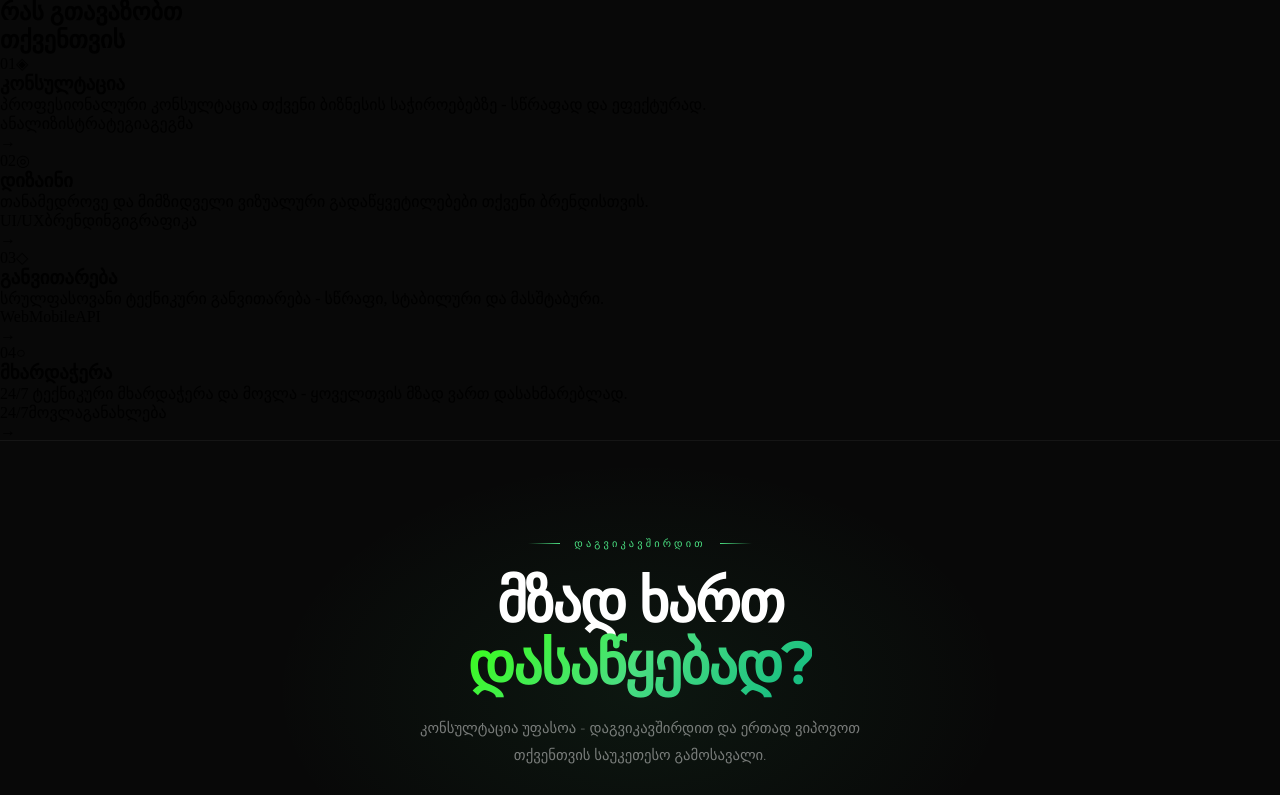
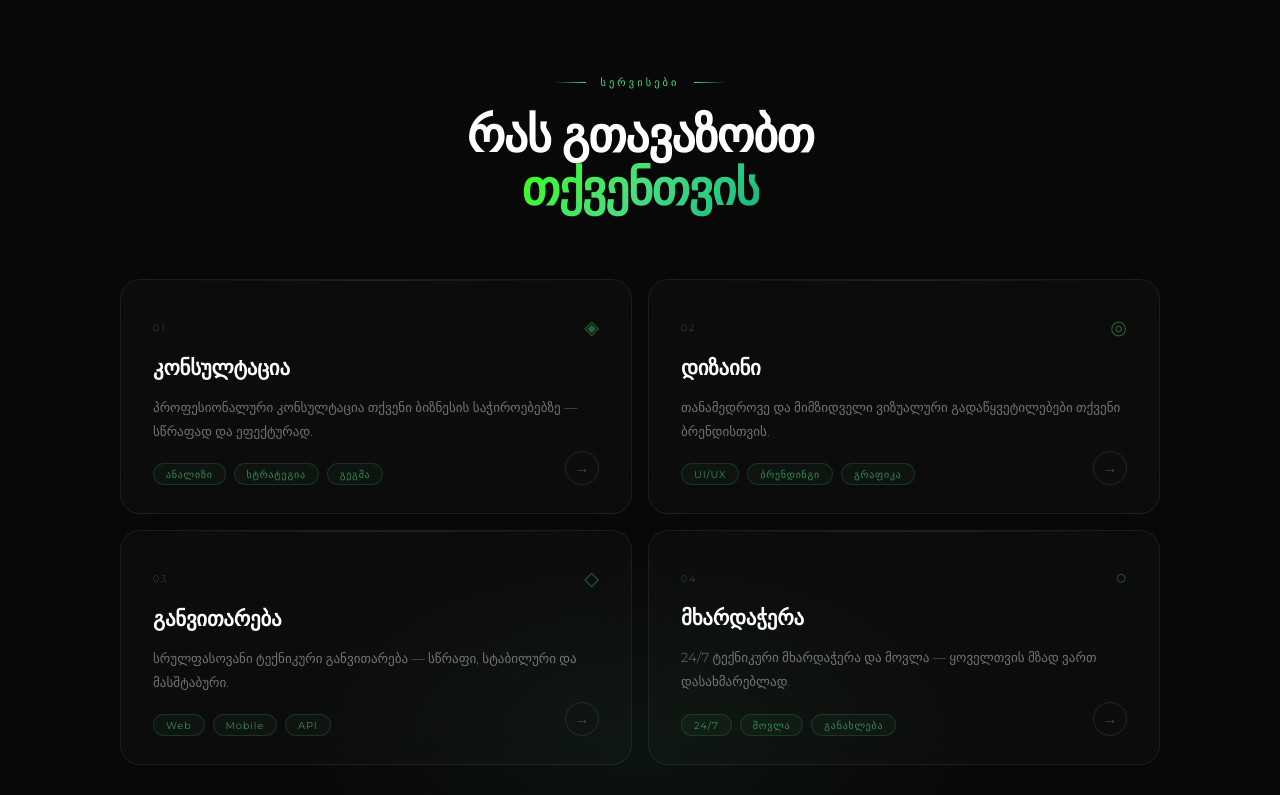
Before and after one commit to lizzaaabb/template1, a Next.js app: page / in a window 1280 px wide. Shown: the part 1620-2415 px from the top of the page. Built offline with nearby package versions, Linux system fonts and the light colour scheme.

Commit message:
hederic da servisebic fix

```diff
--- a/src/app/components/Services.js
+++ b/src/app/components/Services.js
@@ -10,7 +10,7 @@ const services = [
     id: '01',
     icon: '◈',
     title: 'კონსულტაცია',
-    desc: 'პროფესიონალური კონსულტაცია თქვენი ბიზნესის საჭიროებებზე - სწრაფად და ეფექტურად.',
+    desc: 'პროფესიონალური კონსულტაცია თქვენი ბიზნესის საჭიროებებზე — სწრაფად და ეფექტურად.',
     tags: ['ანალიზი', 'სტრატეგია', 'გეგმა'],
   },
   {
@@ -24,14 +24,14 @@ const services = [
     id: '03',
     icon: '◇',
     title: 'განვითარება',
-    desc: 'სრულფასოვანი ტექნიკური განვითარება - სწრაფი, სტაბილური და მასშტაბური.',
+    desc: 'სრულფასოვანი ტექნიკური განვითარება — სწრაფი, სტაბილური და მასშტაბური.',
     tags: ['Web', 'Mobile', 'API'],
   },
   {
     id: '04',
     icon: '○',
     title: 'მხარდაჭერა',
-    desc: '24/7 ტექნიკური მხარდაჭერა და მოვლა - ყოველთვის მზად ვართ დასახმარებლად.',
+    desc: '24/7 ტექნიკური მხარდაჭერა და მოვლა — ყოველთვის მზად ვართ დასახმარებლად.',
     tags: ['24/7', 'მოვლა', 'განახლება'],
   },
 ]
--- a/src/app/styles/Services.css
+++ b/src/app/styles/Services.css
@@ -1,81 +1,77 @@
-/* ━━━━━━━━━━━━━━━━━━━━━━━━━━━━━━━━━━━━━━
-   ABOUT OUTER
-━━━━━━━━━━━━━━━━━━━━━━━━━━━━━━━━━━━━━━ */
-.a2-outer {
+/* ─────────────────────────────────────────
+   SERVICES OUTER
+───────────────────────────────────────── */
+.srv-outer {
   background-color: #080808;
   width: 100%;
-  padding: 100px 120px;
+  padding: 96px 120px;
   display: flex;
+  flex-direction: column;
   align-items: center;
-  gap: 80px;
+  gap: 64px;
   box-sizing: border-box;
-  border-top: 1px solid rgba(74, 222, 128, 0.08);
+  border-top: 1px solid rgba(255, 255, 255, 0.05);
   position: relative;
   overflow: hidden;
 }
 
-.a2-bg-glow {
+/* bg glow accent */
+.srv-bg-glow {
   position: absolute;
-  top: 50%;
-  left: 30%;
-  transform: translate(-50%, -50%);
-  width: 600px;
-  height: 600px;
-  background: radial-gradient(ellipse, rgba(74, 222, 128, 0.05) 0%, transparent 65%);
+  bottom: -80px;
+  left: 50%;
+  transform: translateX(-50%);
+  width: 700px;
+  height: 400px;
+  background: radial-gradient(ellipse, rgba(74, 222, 128, 0.06) 0%, transparent 70%);
   pointer-events: none;
 }
 
-/* ━━━━━━━━━━━━━━━━━━━━━━━━━━━━━━━━━━━━━━
-   LEFT
-━━━━━━━━━━━━━━━━━━━━━━━━━━━━━━━━━━━━━━ */
-.a2-left {
-  flex: 1;
-  max-width: 480px;
+/* ─────────────────────────────────────────
+   HEADING
+───────────────────────────────────────── */
+.srv-head {
   display: flex;
   flex-direction: column;
-  gap: 28px;
+  align-items: center;
+  text-align: center;
+  gap: 20px;
   opacity: 0;
-  transform: translateX(-36px);
-  transition: opacity 0.8s ease, transform 0.8s ease;
+  transform: translateY(28px);
+  transition: opacity 0.7s ease, transform 0.7s ease;
 }
 
-.a2-left--in {
+.srv-head--visible {
   opacity: 1;
-  transform: translateX(0);
+  transform: translateY(0);
 }
 
-/* eyebrow */
-.a2-eyebrow {
+.srv-eyebrow {
   display: flex;
   align-items: center;
-  gap: 10px;
+  gap: 14px;
   font-family: 'Montserrat', sans-serif;
   font-size: 0.65rem;
   font-weight: 400;
-  letter-spacing: 0.28em;
+  letter-spacing: 0.3em;
   text-transform: uppercase;
   color: #4ADE80;
   margin: 0;
 }
 
-.a2-eyebrow-dot {
+.srv-eyebrow-line {
   display: inline-block;
-  width: 6px;
-  height: 6px;
-  border-radius: 50%;
-  background: #4ADE80;
-  box-shadow: 0 0 8px rgba(74, 222, 128, 0.8);
+  width: 32px;
+  height: 1px;
+  background: linear-gradient(90deg, transparent, #4ADE80);
   flex-shrink: 0;
-  animation: a2-dot-pulse 2s ease-in-out infinite;
 }
 
-@keyframes a2-dot-pulse {
-  0%, 100% { transform: scale(1); opacity: 1; }
-  50%       { transform: scale(1.5); opacity: 0.6; }
+.srv-eyebrow-line--r {
+  background: linear-gradient(90deg, #4ADE80, transparent);
 }
 
-/* title */
-.a2-title {
+.srv-title {
   font-family: 'Montserrat', sans-serif;
   font-size: 3rem;
   font-weight: 800;
@@ -85,228 +81,205 @@
   letter-spacing: -0.03em;
 }
 
-.a2-title-grad {
+.srv-title-grad {
   background: linear-gradient(135deg, #39FF14 0%, #4ADE80 50%, #10B981 100%);
   -webkit-background-clip: text;
   -webkit-text-fill-color: transparent;
   background-clip: text;
 }
 
-/* desc */
-.a2-desc {
-  font-family: 'Montserrat', sans-serif;
-  font-size: 0.9rem;
-  font-weight: 300;
-  color: rgba(255,255,255,0.42);
-  line-height: 1.9;
-  margin: 0;
+/* ─────────────────────────────────────────
+   GRID — 2x2
+───────────────────────────────────────── */
+.srv-grid {
+  display: grid;
+  grid-template-columns: repeat(2, 1fr);
+  gap: 16px;
+  width: 100%;
+  max-width: 1100px;
 }
 
-/* ━━━━━━━━━━━━━━━━━━━━━━━━━━━━━━━━━━━━━━
-   STATS
-━━━━━━━━━━━━━━━━━━━━━━━━━━━━━━━━━━━━━━ */
-.a2-stats {
-  display: flex;
-  gap: 0;
-  border: 1px solid rgba(74, 222, 128, 0.1);
-  border-radius: 16px;
-  overflow: hidden;
-}
-
-.a2-stat {
-  flex: 1;
-  padding: 20px 16px;
-  text-align: center;
-  border-right: 1px solid rgba(74, 222, 128, 0.08);
-  background: rgba(74, 222, 128, 0.02);
-  transition: background 0.3s;
-}
-
-.a2-stat:last-child { border-right: none; }
-.a2-stat:hover { background: rgba(74, 222, 128, 0.05); }
-
-.a2-stat-val {
-  font-family: 'Montserrat', sans-serif;
-  font-size: 1.6rem;
-  font-weight: 800;
-  margin: 0 0 4px 0;
-  line-height: 1;
-  background: linear-gradient(135deg, #39FF14 0%, #4ADE80 50%, #10B981 100%);
-  -webkit-background-clip: text;
-  -webkit-text-fill-color: transparent;
-  background-clip: text;
-}
-
-.a2-stat-lbl {
-  font-family: 'Montserrat', sans-serif;
-  font-size: 0.62rem;
-  font-weight: 300;
-  color: rgba(255,255,255,0.32);
-  letter-spacing: 0.06em;
-  margin: 0;
-  line-height: 1.4;
-}
-
-/* ━━━━━━━━━━━━━━━━━━━━━━━━━━━━━━━━━━━━━━
-   RIGHT — cards
-━━━━━━━━━━━━━━━━━━━━━━━━━━━━━━━━━━━━━━ */
-.a2-right {
-  flex: 1;
-  display: flex;
-  flex-direction: column;
-  gap: 14px;
-  opacity: 0;
-  transform: translateX(36px);
-  transition: opacity 0.8s ease 0.15s, transform 0.8s ease 0.15s;
-}
-
-.a2-right--in {
-  opacity: 1;
-  transform: translateX(0);
-}
-
-/* card */
-.a2-card {
+/* ─────────────────────────────────────────
+   CARD
+───────────────────────────────────────── */
+.srv-card {
   position: relative;
   display: flex;
   flex-direction: column;
-  gap: 12px;
-  padding: 28px 28px 24px;
-  border-radius: 18px;
+  gap: 16px;
+  padding: 36px 32px 28px;
+  border-radius: 20px;
   overflow: hidden;
-  background: rgba(74, 222, 128, 0.02);
+  background: rgba(255, 255, 255, 0.02);
   backdrop-filter: blur(18px);
   -webkit-backdrop-filter: blur(18px);
-  border: 1px solid rgba(74, 222, 128, 0.08);
+  border: 1px solid rgba(255, 255, 255, 0.07);
+  cursor: default;
+
   opacity: 0;
-  transform: translateX(24px);
+  transform: translateY(28px);
   transition:
     opacity 0.55s ease,
     transform 0.55s ease,
-    border-color 0.3s,
-    background 0.3s,
-    box-shadow 0.3s;
+    border-color 0.35s ease,
+    background 0.35s ease,
+    box-shadow 0.35s ease;
 }
 
-.a2-card--visible {
+.srv-card--visible {
   opacity: 1;
-  transform: translateX(0);
+  transform: translateY(0);
 }
 
-.a2-card:hover {
-  background: rgba(74, 222, 128, 0.05);
+.srv-card:hover {
+  background: rgba(74, 222, 128, 0.04);
   border-color: rgba(74, 222, 128, 0.28);
   box-shadow:
     0 0 0 1px rgba(74, 222, 128, 0.1),
-    0 8px 40px rgba(74, 222, 128, 0.07);
+    0 12px 48px rgba(74, 222, 128, 0.08);
 }
 
-/* shimmer */
-.a2-card-shine {
+/* shimmer top */
+.srv-card-shine {
   position: absolute;
-  top: 0; left: 8%; right: 8%;
+  top: 0;
+  left: 8%;
+  right: 8%;
   height: 1px;
-  background: linear-gradient(90deg, transparent, rgba(255,255,255,0.08), transparent);
+  background: linear-gradient(90deg, transparent, rgba(255,255,255,0.1), transparent);
   pointer-events: none;
   border-radius: 100px;
-  transition: background 0.3s;
+  transition: background 0.35s ease;
 }
 
-.a2-card:hover .a2-card-shine {
-  background: linear-gradient(90deg, transparent, rgba(74, 222, 128, 0.38), transparent);
+.srv-card:hover .srv-card-shine {
+  background: linear-gradient(90deg, transparent, rgba(74,222,128,0.4), transparent);
 }
 
-.a2-card-top {
+/* ── top row ── */
+.srv-card-top {
   display: flex;
   align-items: center;
   justify-content: space-between;
 }
 
-.a2-card-index {
+.srv-card-index {
   font-family: 'Montserrat', sans-serif;
   font-size: 0.58rem;
   font-weight: 300;
   letter-spacing: 0.22em;
-  color: rgba(74, 222, 128, 0.38);
-  transition: color 0.3s;
+  color: rgba(74, 222, 128, 0.4);
+  transition: color 0.3s ease;
 }
 
-.a2-card:hover .a2-card-index { color: rgba(74, 222, 128, 0.9); }
-
-.a2-card-icon {
-  font-size: 1rem;
-  color: rgba(74, 222, 128, 0.4);
-  transition: color 0.3s, transform 0.4s;
+.srv-card:hover .srv-card-index {
+  color: rgba(74, 222, 128, 0.9);
 }
 
-.a2-card:hover .a2-card-icon {
-  color: #4ADE80;
-  transform: rotate(45deg);
+.srv-card-icon {
+  font-size: 1.2rem;
+  color: rgba(74, 222, 128, 0.4);
+  transition: color 0.3s ease, transform 0.4s ease;
 }
 
-.a2-card-title {
+.srv-card:hover .srv-card-icon {
+  color: #4ADE80;
+  transform: rotate(90deg);
+}
+
+/* ── title ── */
+.srv-card-title {
   font-family: 'Montserrat', sans-serif;
-  font-size: 0.95rem;
+  font-size: 1.3rem;
   font-weight: 700;
   color: #ffffff;
   margin: 0;
-  letter-spacing: 0.02em;
-  text-transform: uppercase;
+  letter-spacing: -0.01em;
+  transition: color 0.3s ease;
 }
 
-.a2-card-desc {
+/* ── desc ── */
+.srv-card-desc {
   font-family: 'Montserrat', sans-serif;
-  font-size: 0.78rem;
+  font-size: 0.82rem;
   font-weight: 300;
-  color: rgba(255,255,255,0.38);
-  line-height: 1.75;
+  color: rgba(255, 255, 255, 0.42);
+  line-height: 1.8;
   margin: 0;
+  flex: 1;
 }
 
-/* ━━━━━━━━━━━━━━━━━━━━━━━━━━━━━━━━━━━━━━
+/* ── tags ── */
+.srv-card-tags {
+  display: flex;
+  flex-wrap: wrap;
+  gap: 8px;
+  margin-top: 4px;
+}
+
+.srv-tag {
+  font-family: 'Montserrat', sans-serif;
+  font-size: 0.62rem;
+  font-weight: 400;
+  letter-spacing: 0.08em;
+  color: rgba(74, 222, 128, 0.6);
+  padding: 4px 12px;
+  border-radius: 100px;
+  border: 1px solid rgba(74, 222, 128, 0.15);
+  background: rgba(74, 222, 128, 0.04);
+  transition: border-color 0.3s ease, color 0.3s ease, background 0.3s ease;
+}
+
+.srv-card:hover .srv-tag {
+  border-color: rgba(74, 222, 128, 0.3);
+  color: #4ADE80;
+  background: rgba(74, 222, 128, 0.07);
+}
+
+/* ── arrow ── */
+.srv-card-arrow {
+  position: absolute;
+  bottom: 28px;
+  right: 32px;
+  width: 34px;
+  height: 34px;
+  border-radius: 50%;
+  border: 1px solid rgba(255, 255, 255, 0.1);
+  display: flex;
+  align-items: center;
+  justify-content: center;
+  color: rgba(255, 255, 255, 0.25);
+  font-size: 0.9rem;
+  transition: border-color 0.3s ease, color 0.3s ease, background 0.3s ease, transform 0.35s ease;
+}
+
+.srv-card:hover .srv-card-arrow {
+  border-color: rgba(74, 222, 128, 0.5);
+  color: #4ADE80;
+  background: rgba(74, 222, 128, 0.08);
+  transform: rotate(-45deg);
+}
+
+/* ─────────────────────────────────────────
    RESPONSIVE
-━━━━━━━━━━━━━━━━━━━━━━━━━━━━━━━━━━━━━━ */
+───────────────────────────────────────── */
 @media (max-width: 1100px) {
-  .a2-outer { padding: 80px 60px; gap: 56px; }
-  .a2-title { font-size: 2.6rem; }
+  .srv-outer { padding: 80px 60px; }
 }
 
 @media (max-width: 900px) {
-  .a2-outer { flex-direction: column; padding: 72px 40px; gap: 48px; }
-  .a2-left  { max-width: 100%; transform: translateY(28px); }
-  .a2-left--in { transform: translateY(0); }
-  .a2-right { transform: translateY(28px); }
-  .a2-right--in { transform: translateY(0); }
-  .a2-card  { transform: translateY(16px); }
-  .a2-card--visible { transform: translateY(0); }
-  .a2-title { font-size: 2.4rem; }
+  .srv-outer { padding: 72px 40px; gap: 48px; }
+  .srv-grid { grid-template-columns: 1fr; }
+  .srv-title { font-size: 2.4rem; }
 }
 
 @media (max-width: 600px) {
-  .a2-outer { padding: 56px 20px; gap: 40px; }
-  .a2-title { font-size: 2rem; }
-
-  /* ── stats: stay in a row, no stacking ── */
-  .a2-stats {
-    flex-direction: row;
-    border-radius: 14px;
-  }
-
-  .a2-stat {
-    /* remove the individual borders so it blends cleanly */
-    border-bottom: none;
-    border-right: 1px solid rgba(74, 222, 128, 0.08);
-    padding: 16px 10px;
-  }
-
-  .a2-stat:last-child { border-right: none; }
-
-  .a2-stat-val  { font-size: 1.25rem; }
-  .a2-stat-lbl  { font-size: 0.55rem; }
+  .srv-outer { padding: 56px 20px; gap: 40px; }
+  .srv-title { font-size: 2rem; }
+  .srv-card { padding: 28px 24px 24px; }
+  .srv-card-title { font-size: 1.1rem; }
 }
 
 @media (max-width: 400px) {
-  .a2-title { font-size: 1.7rem; }
-  .a2-card  { padding: 22px 18px; }
-  .a2-stat-val { font-size: 1.1rem; }
+  .srv-title { font-size: 1.7rem; }
 }
```
